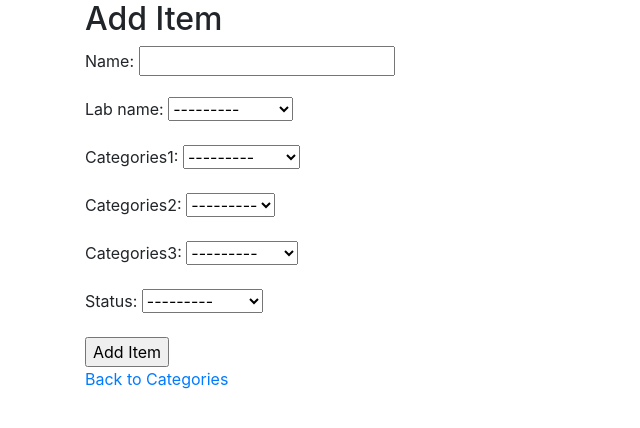
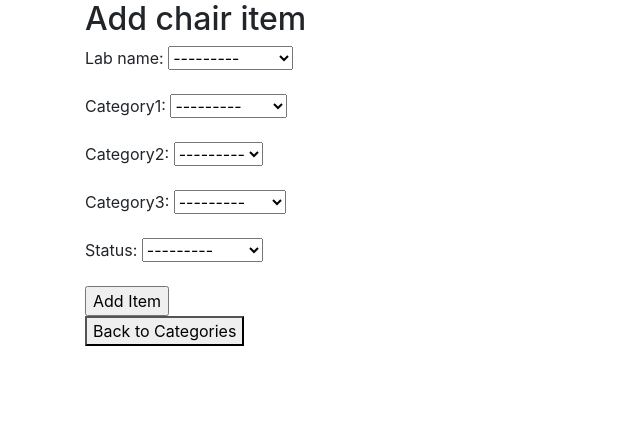
Before and after one commit to akashak421/dept_stock_maintenance, a Django app: template homepage/templates/additemchair.html in a window 1280 px wide. Shown: the top 428 px of the page, without its empty margins (0-640 px from the left). Run offline with Django 3.2, Linux system fonts and the light colour scheme; the template is opened without the code that fills it: values that come from a table or form of the project are taken from there, others are empty; parts of the project's set-up code (start-up, migrations or seed data) failed here and were passed over; some libraries are stand-ins or nearby versions.

Commit message:
additemchair

```diff
--- a/homepage/forms.py
+++ b/homepage/forms.py
@@ -1,7 +1,12 @@
 from django import forms
 from .models import Chairs
 
-class ItemForm(forms.ModelForm):
+class ChairForm(forms.ModelForm):
     class Meta:
         model = Chairs
-        fields = ['name', 'lab_name', 'categories1', 'categories2', 'categories3', 'status']
+        fields = ['lab_name', 'category1', 'category2', 'category3', 'status']
+
+class ChairForm(forms.ModelForm):
+    class Meta:
+        model = Tables
+        fields = ['lab_name', 'category1', 'category2', 'category3', 'status']
--- a/homepage/models.py
+++ b/homepage/models.py
@@ -18,7 +18,7 @@
         return self.name
 
 class Chairs(models.Model):
-    name = models.CharField(max_length=100)
+    # name = models.CharField(max_length=100)
 
     # Define choices for lab_name
     LAB_CHOICES = (
@@ -46,9 +46,9 @@
         ('non_rolling', 'Non-Rolling'),
     )
 
-    categories1 = models.CharField(max_length=20, choices=CATEGORY1_CHOICES)
-    categories2 = models.CharField(max_length=20, choices=CATEGORY2_CHOICES)
-    categories3 = models.CharField(max_length=20, choices=CATEGORY3_CHOICES)
+    category1 = models.CharField(max_length=20, choices=CATEGORY1_CHOICES)
+    category2 = models.CharField(max_length=20, choices=CATEGORY2_CHOICES)
+    category3 = models.CharField(max_length=20, choices=CATEGORY3_CHOICES)
 
     STATUS_CHOICES = (
         ('available', 'Available'),
@@ -58,3 +58,39 @@
 
     def __str__(self):
         return self.name
+
+class Tables(models.Model):
+    # name = models.CharField(max_length=100)
+    LAB_CHOICES = (
+        ('cc', 'CC Lab'),
+        ('ibm', 'IBM Lab'),
+        ('is', 'IS Lab'),
+        ('project', 'Project Lab'),
+        ('research', 'Research Lab'),
+    )
+    lab_name = models.CharField(max_length=20, choices=LAB_CHOICES)
+
+    CATEGORY1_CHOICES = (
+        ('conference_table', 'Conference Table'),
+        ('staff_table', 'Staff Table'),
+        ('desktop_table','Desktop Table'),
+    )
+    CATEGORY2_CHOICES = (
+        ('steel', 'Steel'),
+        ('plastic', 'Plastic'),
+        ('wooden', 'Wooden'),
+        ('fiber', 'Fiber'),
+    )
+    CATEGORY3_CHOICES = (
+        ('rolling', 'Rolling'),
+        ('non_rolling', 'Non-Rolling'),
+    )
+
+    category1 = models.CharField(max_length=20, choices=CATEGORY1_CHOICES)
+    category2 = models.CharField(max_length=20, choices=CATEGORY2_CHOICES)
+    category3 = models.CharField(max_length=20, choices=CATEGORY3_CHOICES)
+    STATUS_CHOICES = (
+        ('available', 'Available'),
+        ('not_available', 'Not Available'),
+    )
+    status = models.CharField(max_length=20, choices=STATUS_CHOICES)
--- a/homepage/templates/additemchair.html
+++ b/homepage/templates/additemchair.html
@@ -3,7 +3,7 @@
 {% block title %} Add Item {% endblock title %}
 
 {% block content %}
-<h2>Add Item</h2>
+<h2>Add chair item</h2>
 
 <form method="post">
     {% csrf_token %}
@@ -11,5 +11,5 @@
     <input type="submit" value="Add Item">
 </form>
 
-<a href="{% url 'add_items' %}">Back to Categories</a>
+<a href="{% url 'add_items' %}"> <button class="ghost-pink">Back to Categories</button></a>
 {% endblock content %}
```
Also changed, not shown: homepage/views.py (+17 -8 lines).
